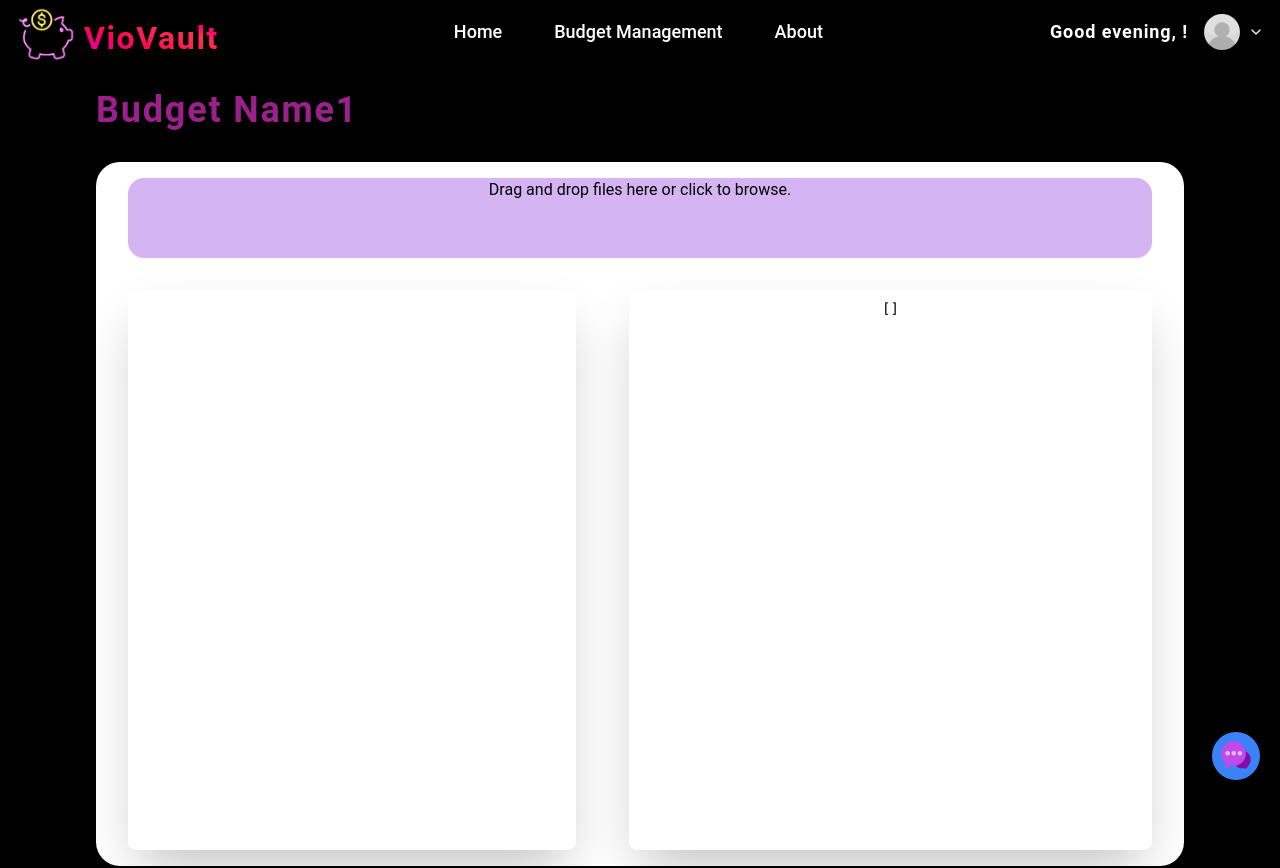
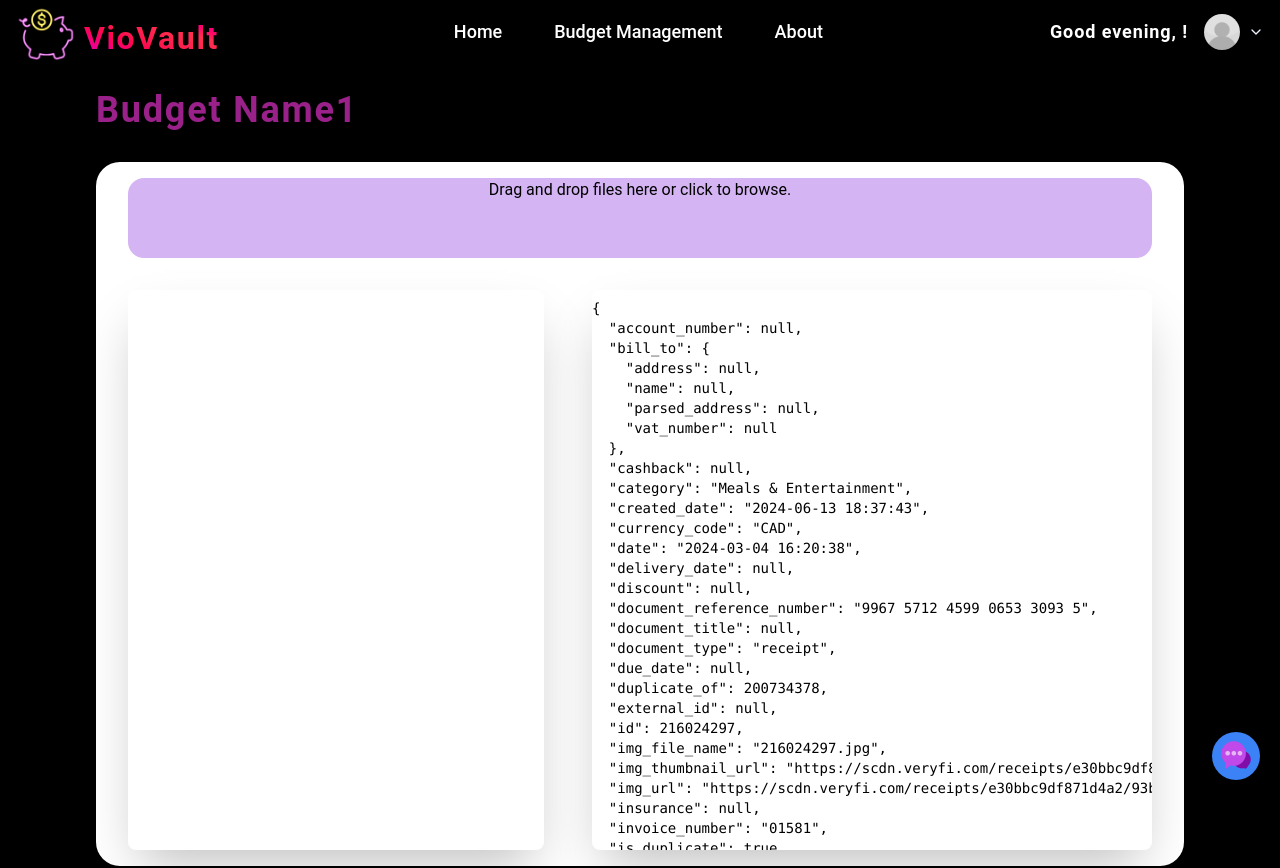
Before and after one commit to Danny2705/budget-application, a React (Create React App) app: page /create in a window 1280 px wide. Shown: the top 868 px of the page. Built offline with nearby package versions, Linux system fonts and the light colour scheme; no server answers; sample sign-in values are in the browser's storage; what chartjs-plugin-datalabels, react-chatbot-kit would draw is missing.

Commit message:
added default json object in creating new transaction - for fixing table display

```diff
--- a/src/components/UploadTrans/JsonDisplay.jsx
+++ b/src/components/UploadTrans/JsonDisplay.jsx
@@ -1,4 +1,5 @@
 import React from "react";
+import items from "../UploadTrans/items.json";
 
 const JsonDisplay = ({ json }) => {
   return (
--- a/src/components/UploadTrans/UploadTrans.jsx
+++ b/src/components/UploadTrans/UploadTrans.jsx
@@ -11,7 +11,7 @@ const UploadTrans = ({ onSetReceiptData, onSetImageURL, onSetTransactionNo }) =>
   //Avoiding using OCR API useState([]) -> useState(items)
   // const [receiptData, setReceiptData] = useState(items);
   //Using OCR API
-  const [receiptData, setReceiptData] = useState([]);
+  const [receiptData, setReceiptData] = useState(items);
   const [imageURL, setImageURL] = useState(null);
   //
   const [receiptNo, setReceiptNo] = useState("U000001B000001T000005");
--- a/src/components/UploadTrans/items.json
+++ b/src/components/UploadTrans/items.json
@@ -1,4 +1,3 @@
-[
   {
     "account_number": null,
     "bill_to": {
@@ -1015,6 +1014,3 @@
       "web": "SURVEY.WALMART.CA"
     }
   }
-
-
-  ]
```
